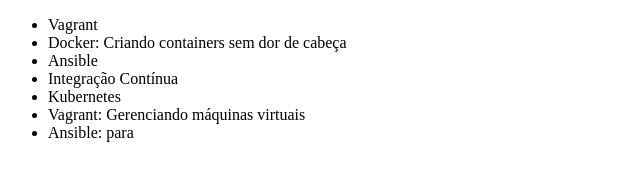
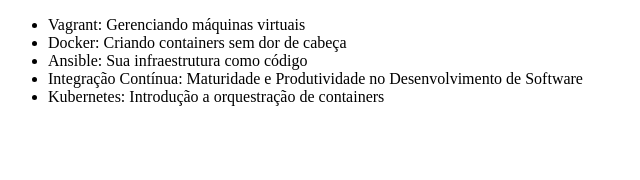
Before and after one commit to jeancds29/React-Battle-Cats, a plain HTML site: page index.html in a window 1280 px wide. Shown: the whole page, without its empty margins (0-640 px from the left). Drawn offline with Linux system fonts and the light colour scheme.

Commit message:
elhorando o cardapio

```diff
--- a/index.html
+++ b/index.html
@@ -6,13 +6,11 @@
 </head>
 <body>
     <ul>
-        <li>Vagrant</li>
+        <li>Vagrant: Gerenciando máquinas virtuais</li>
         <li>Docker: Criando containers sem dor de cabeça</li>
-        <li>Ansible</li>
-        <li>Integração Contínua</li>
-        <li>Kubernetes</li>
-        <li>Vagrant: Gerenciando máquinas virtuais</li>
-        <li>Ansible: para</li>
+        <li>Ansible: Sua infraestrutura como código</li>
+        <li>Integração Contínua: Maturidade e Produtividade no Desenvolvimento de Software</li>
+        <li>Kubernetes: Introdução a orquestração de containers</li>
     </ul>
 </body>
 </html>
```
